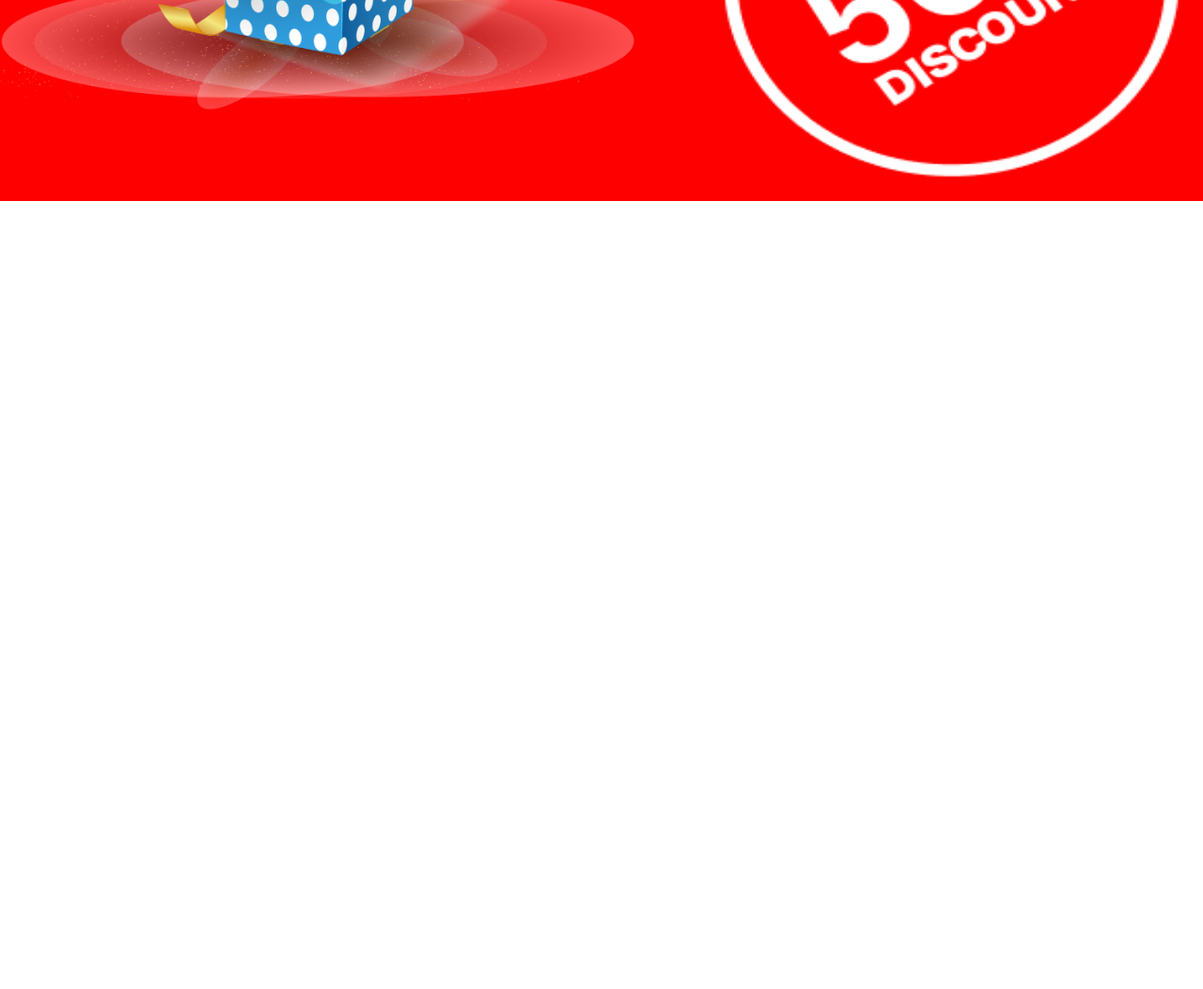
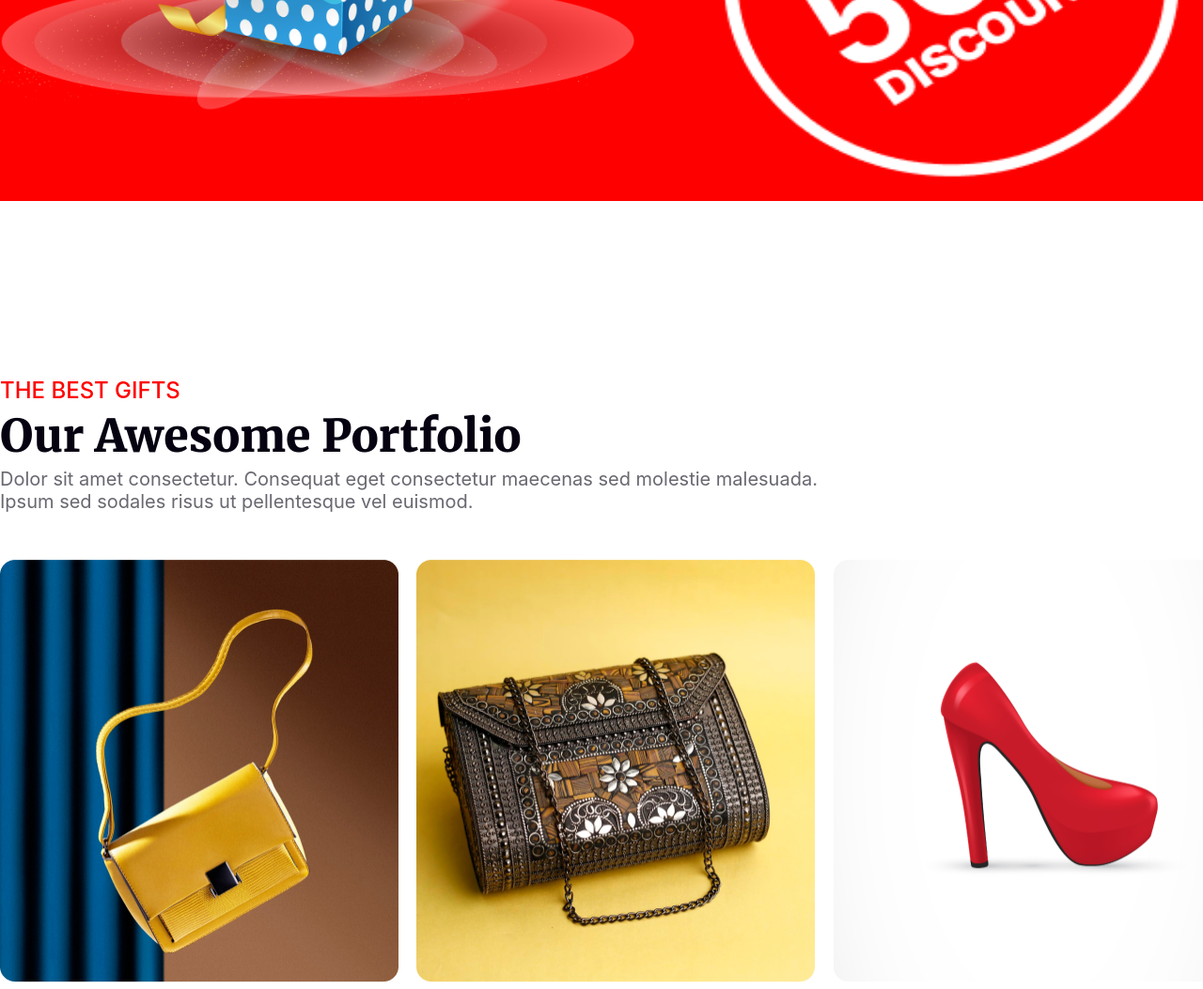
Before and after one commit to ahasan-ullah/B9-A1-Solution-PH, a plain HTML site: page index.html in a window 1280 px wide. Shown: the part 2983-4036 px from the top of the page at 94% size. Before the commit the page ends 3264 px from the top, so only its background shows below. Drawn offline with Linux system fonts and the light colour scheme.

Commit message:
Portfoilo added

```diff
--- a/index.html
+++ b/index.html
@@ -56,6 +56,38 @@
         </div>
       </div>
     </section>
+
+    <section class="portfolio-conatainer">
+      <div class="portfolio-text-content">
+        <h5>THE BEST GIFTS</h5>
+        <h2>Our Awesome Portfolio</h2>
+        <p>
+          Dolor sit amet consectetur. Consequat eget consectetur maecenas sed
+          molestie malesuada. <br />
+          Ipsum sed sodales risus ut pellentesque vel euismod.
+        </p>
+      </div>
+      <div class="portfolio-items">
+        <div class="item">
+          <img src="./images/Rectangle 3.png" alt="" />
+        </div>
+        <div class="item">
+          <img src="./images/Rectangle 4.png" alt="" />
+        </div>
+        <div class="item">
+          <img src="./images/Rectangle 5.png" alt="" />
+        </div>
+        <div class="item">
+          <img src="./images/Rectangle 6.png" alt="" />
+        </div>
+        <div class="item">
+          <img src="./images/Rectangle 7.png" alt="" />
+        </div>
+        <div class="item">
+          <img src="./images/Rectangle 8.png" alt="" />
+        </div>
+      </div>
+    </section>
   </main>
 
   <footer></footer>
--- a/style/style.css
+++ b/style/style.css
@@ -217,3 +217,44 @@ body{
   width: 305.69px;
   height: 305.69px;
 }
+
+.portfolio-conatainer {
+  width: 1320px;
+  height: 1163px;
+  margin: 0 auto;
+  margin-top: 120px;
+}
+.portfolio-text-content h5 {
+  color: rgb(255, 0, 0);
+  font-family: Inter;
+  font-size: 24px;
+  font-weight: 500;
+  margin-bottom: 4px;
+}
+.portfolio-text-content h2 {
+  color: rgb(7, 2, 17);
+  font-family: Merriweather;
+  font-size: 48px;
+  font-weight: 900;
+  margin-bottom: 4px;
+}
+.portfolio-text-content p {
+  color: rgba(7, 2, 17, 0.6);
+  font-family: Inter;
+  font-size: 20px;
+  font-weight: 400;
+  margin-bottom: 50px;
+}
+.item {
+  width: 424px;
+  height: 450px;
+}
+.portfolio-items {
+  display: grid;
+  grid-template-columns: repeat(3, 1fr);
+  gap: 10px;
+}
+.item img {
+  width: 100%;
+  height: 100%;
+}
```
